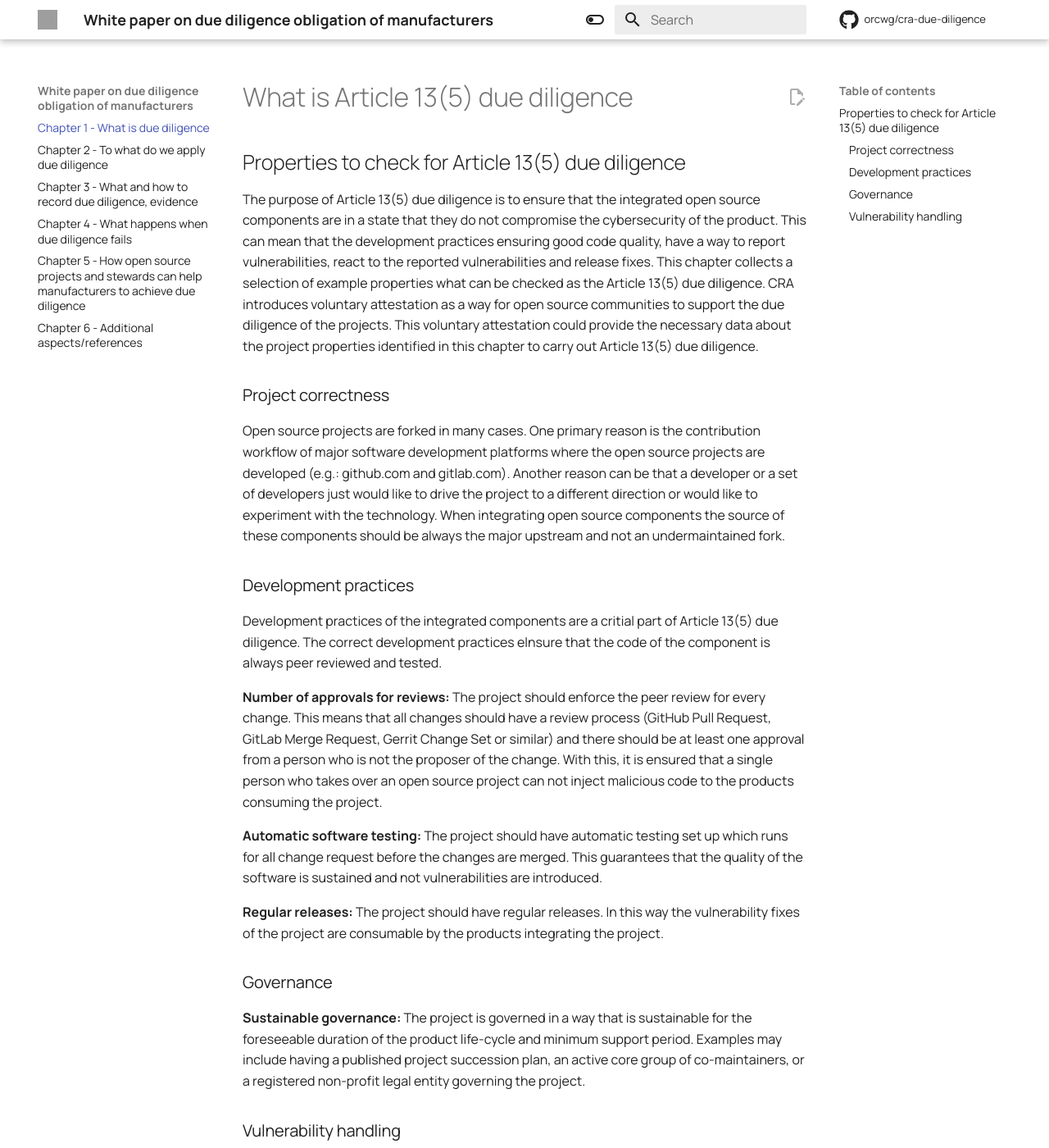
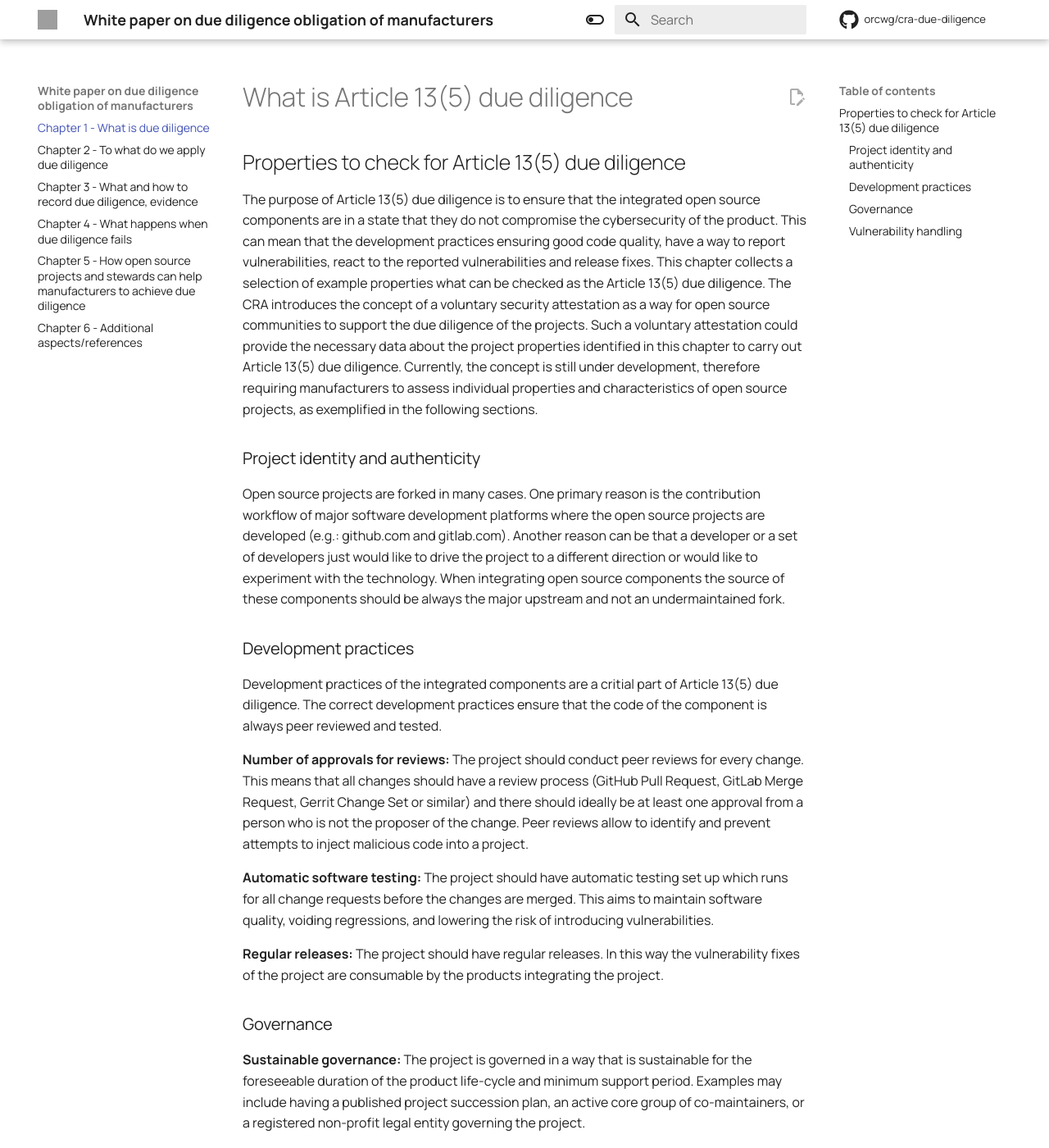
Before and after one commit to orcwg/cra-due-diligence, an MkDocs documentation site: the page built from content/01.md, in a window 1280 px wide and 1400 px high. Shown: the whole window at 82% size. Built offline with MkDocs 1.6.1 and Material for MkDocs 9.7.7, drawn with Linux system fonts in a browser that asks for light colours; comment, search, counter and statistics services are not loaded; the version menu is left out; some of the changed text lies outside the part shown; grey boxes are pictures that could not be loaded.

Commit message:
Apply batched suggestions from code review
Co-authored-by: Georg Kunz <georg.kunz@ericsson.com>
Signed-off-by: Gergely Csatari <gergely.csatari@nokia.com>

```diff
--- a/content/01.md
+++ b/content/01.md
@@ -7,11 +7,13 @@ they do not compromise the cybersecurity of the product.
 This can mean that the development practices ensuring good code quality, have a way to report
 vulnerabilities, react to the reported vulnerabilities and release fixes.
 This chapter collects a selection of example properties what can be checked as the Article 13(5) due diligence.
-CRA introduces voluntary attestation as a way for open source communities to support the due
-diligence of the projects. This voluntary attestation could provide the necessary data about the
-project properties identified in this chapter to carry out Article 13(5) due diligence.
+The CRA introduces the concept of a voluntary security attestation as a way for open source communities to support the due
+diligence of the projects. Such a voluntary attestation could provide the necessary data about the
+project properties identified in this chapter to carry out Article 13(5) due diligence. Currently, the
+concept is still under development, therefore requiring manufacturers to assess individual properties
+and characteristics of open source projects, as exemplified in the following sections.
 
-### Project correctness
+### Project identity and authenticity
 
 Open source projects are forked in many cases. One primary reason is the contribution workflow of
 major software development platforms where the open source projects are developed (e.g.: github.com
@@ -23,17 +25,15 @@ and not an undermaintained fork.
 ### Development practices
 
 Development practices of the integrated components are a critial part of Article 13(5) due diligence. The correct
-development practices elnsure that the code of the component is always peer reviewed and tested.
+development practices ensure that the code of the component is always peer reviewed and tested.
 
-**Number of approvals for reviews:** The project should enforce the peer review for every change. This
+**Number of approvals for reviews:** The project should conduct peer reviews for every change. This
 means that all changes should have a review process (GitHub Pull Request, GitLab Merge Request, Gerrit
-Change Set or similar) and there should be at least one approval from a person who is not the
-proposer of the change. With this, it is ensured that a single person who takes over an open
-source project can not inject malicious code to the products consuming the project.
+Change Set or similar) and there should ideally be at least one approval from a person who is not the
+proposer of the change. Peer reviews allow to identify and prevent attempts to inject malicious code into a project.
 
 **Automatic software testing:** The project should have automatic testing set up which runs for all
-change request before the changes are merged. This guarantees that the quality of the software is
-sustained and not vulnerabilities are introduced.
+change requests before the changes are merged. This aims to maintain software quality, voiding regressions, and lowering the risk of introducing vulnerabilities.
 
 **Regular releases:** The project should have regular releases. In this way the vulnerability fixes of
 the project are consumable by the products integrating the project.
@@ -48,8 +48,9 @@ active core group of co-maintainers, or a registered non-profit legal entity gov
 
 Naturally it is a critical factor of Article 13(5) due diligence how the projects handle vulnerabilities.
 
-**SECURITY.md:** The project should have a `SECURITY.md` or similar file where it is described how can
-users report vulnerabilities and what is the process to address the vulnerabilities.
+**SECURITY.md:** The project should have a `SECURITY.md` or similar file which describes the security
+and vulnerability handling policy of the project, including for instance how users can report vulnerabilities
+and which branches and releases are supported (i.e., receive fixes).
 
-**Vulnerability handling:** The proejct should not neglect vulnerabilities. The reported
+**Vulnerability handling:** The project should not neglect vulnerabilities. The reported
 vulnerabilities should be addressed in a timely manner.
```
